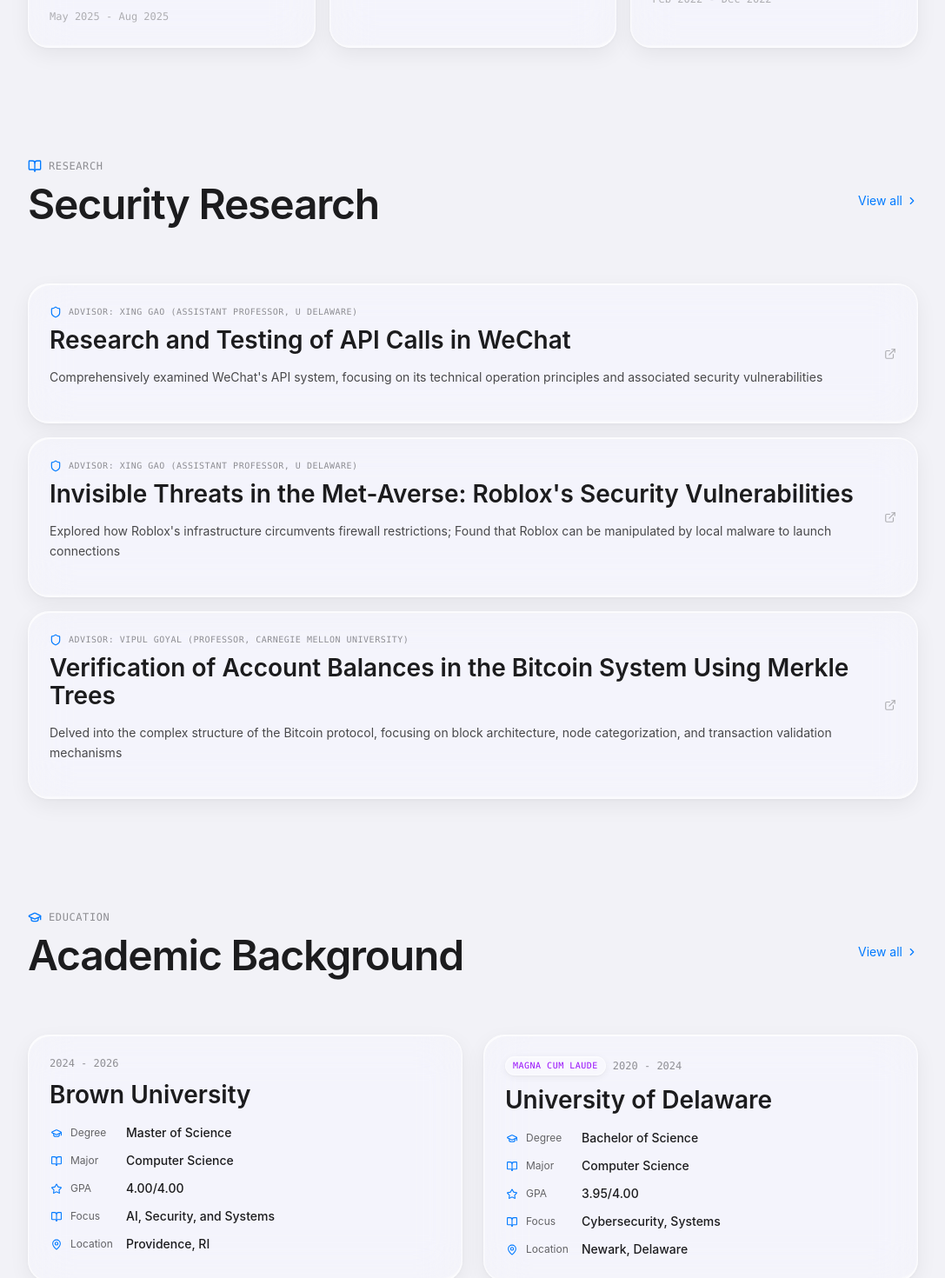
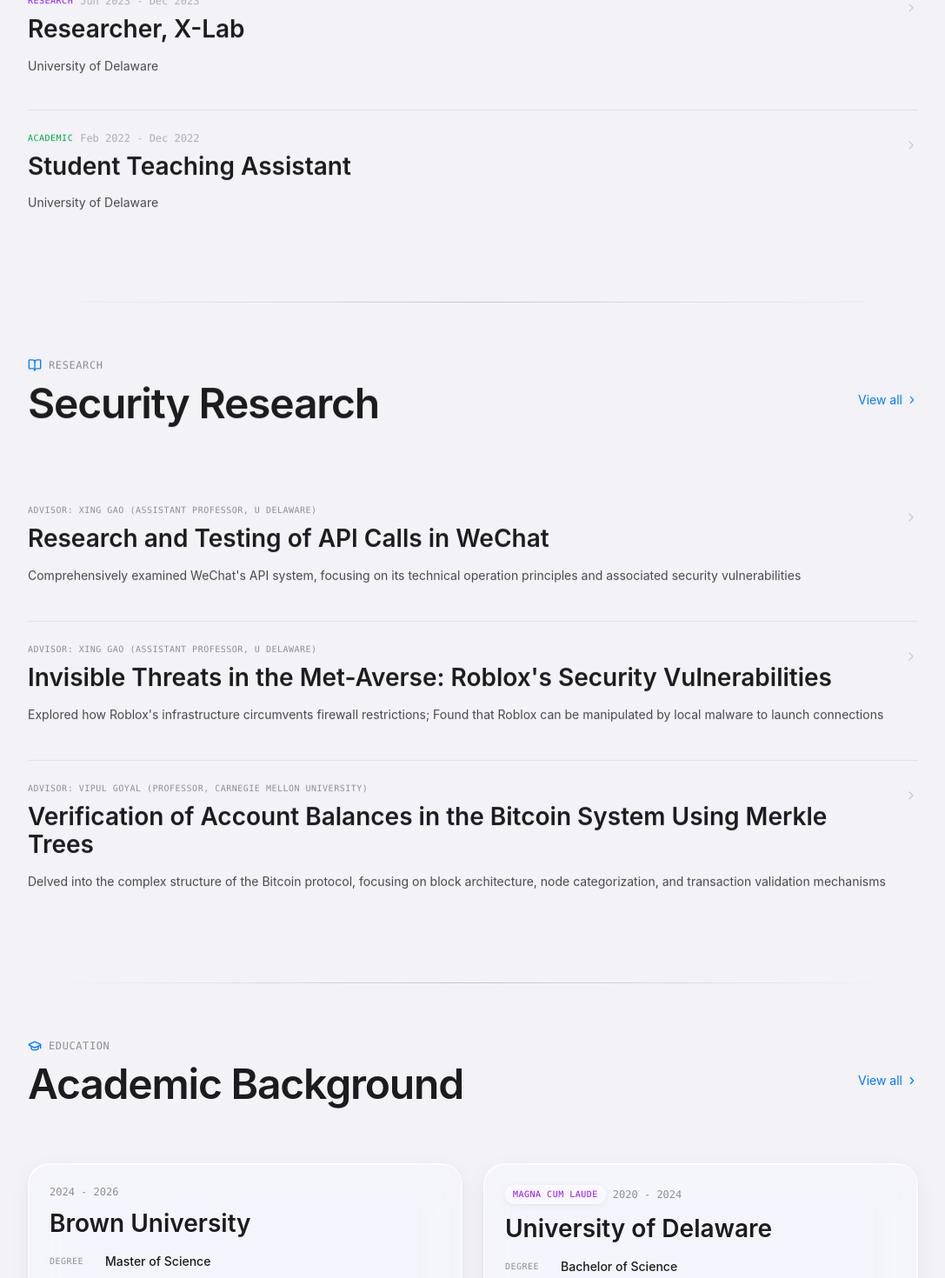
Before and after one commit to Jingqing-Liu/jingqing-liu.github.io, a Next.js app: page / in a window 1280 px wide. Shown: the part 1260-2730 px from the top of the page at 87% size, without its empty margins (96-1183 px from the left). Built offline with nearby package versions, Linux system fonts and the light colour scheme.

Commit message:
redesign home layout: editorial dividers for experience/research, keep cards for education, add gradient section separators

```diff
--- a/src/app/home/components/EducationSummary.tsx
+++ b/src/app/home/components/EducationSummary.tsx
@@ -2,7 +2,7 @@
 
 import React from 'react';
 import { motion } from 'framer-motion';
-import { GraduationCap, ChevronRight, BookOpen, MapPin, Star } from 'lucide-react';
+import { GraduationCap, ChevronRight } from 'lucide-react';
 import Link from 'next/link';
 import { educationData } from '../../../data';
 import { useLanguage, localize } from '../../../i18n/LanguageContext';
@@ -61,15 +61,14 @@
 
                 <div className="space-y-2">
                   {[
-                    ...(edu.degreeType ? [{ label: t('edu.label.degree'), value: localize(lang, edu.degreeType, edu.degreeType_zh), icon: GraduationCap }] : []),
-                    ...(edu.major ? [{ label: t('edu.label.major'), value: localize(lang, edu.major, edu.major_zh), icon: BookOpen }] : []),
-                    { label: t('edu.label.gpa'), value: edu.gpa || '', icon: Star },
-                    { label: t('edu.label.focus'), value: localize(lang, edu.focus, edu.focus_zh), icon: BookOpen },
-                    { label: t('edu.label.location'), value: location, icon: MapPin },
+                    ...(edu.degreeType ? [{ label: t('edu.label.degree'), value: localize(lang, edu.degreeType, edu.degreeType_zh) }] : []),
+                    ...(edu.major ? [{ label: t('edu.label.major'), value: localize(lang, edu.major, edu.major_zh) }] : []),
+                    { label: t('edu.label.gpa'), value: edu.gpa || '' },
+                    { label: t('edu.label.focus'), value: localize(lang, edu.focus, edu.focus_zh) },
+                    { label: t('edu.label.location'), value: location },
                   ].map((item) => (
                     <div key={item.label} className="flex items-center py-0.5">
-                      <item.icon size={13} className="text-[#007aff] flex-shrink-0 w-4" />
-                      <span className="text-xs text-[#636366] w-16 flex-shrink-0 ml-2">{item.label}</span>
+                      <span className="text-[10px] font-mono uppercase tracking-wider text-[#8e8e93] w-16 flex-shrink-0">{item.label}</span>
                       <span className="text-sm text-[#1c1c1e] font-medium">{item.value}</span>
                     </div>
                   ))}
--- a/src/app/page.tsx
+++ b/src/app/page.tsx
@@ -6,7 +6,7 @@
 import EducationSummary from './home/components/EducationSummary';
 import { researchProjects } from '../data/research';
 import { experienceData } from '../data/experience';
-import { Shield, ExternalLink, ChevronRight, Briefcase, BookOpen } from 'lucide-react';
+import { ChevronRight, Briefcase, BookOpen } from 'lucide-react';
 import Link from 'next/link';
 import { useLanguage, localize } from '../i18n/LanguageContext';
 
@@ -56,20 +56,19 @@
             </Link>
           </div>
 
-          <div className="grid grid-cols-1 md:grid-cols-3 gap-4">
+          <div className="divide-y divide-[#c6c6c8]/40">
             {topExperiences.map((exp, index) => (
               <motion.div
                 key={exp.id}
                 initial={{ opacity: 0, y: 20 }}
                 whileInView={{ opacity: 1, y: 0 }}
-                whileHover={{ y: -4, transition: { duration: 0.2 } }}
                 viewport={{ once: true }}
                 transition={{ duration: 0.6, delay: index * 0.1 }}
               >
-                <Link href={`/experience/${exp.id}`} className="no-underline">
-                  <div className="liquid-glass-card p-6 h-full group cursor-pointer">
-                    <div className="flex items-center gap-2 mb-4">
-                      <Briefcase size={16} className="text-[#007aff]" />
+                <Link href={`/experience/${exp.id}`} className="no-underline group block py-6">
+                  <div className="flex items-start justify-between gap-4">
+                    <div className="flex-1 min-w-0">
+                      <div className="flex items-center gap-2 mb-2">
                         <span className={`text-[10px] font-mono uppercase tracking-wider ${
                           exp.type === 'Research' ? 'text-purple-600' :
                           exp.type === 'Industry' ? 'text-[#007aff]' :
@@ -78,12 +77,14 @@
                         }`}>
                           {t(`exp.type.${exp.type}`)}
                         </span>
+                        <span className="text-xs text-[#aeaeb2] font-mono">{exp.period}</span>
                       </div>
-                    <h3 className="text-[#1c1c1e] font-semibold text-base mb-2 leading-snug group-hover:text-[#007aff] transition-colors">
+                      <h3 className="text-[#1c1c1e] font-semibold text-base mb-1 leading-snug group-hover:text-[#007aff] transition-colors">
                         {localize(lang, exp.title, exp.title_zh)}
                       </h3>
-                    <p className="text-sm text-[#8e8e93] mb-3">{localize(lang, exp.company, exp.company_zh)}</p>
-                    <span className="text-xs text-[#aeaeb2] font-mono">{exp.period}</span>
+                      <p className="text-sm text-[#8e8e93]">{localize(lang, exp.company, exp.company_zh)}</p>
+                    </div>
+                    <ChevronRight size={16} className="text-[#c7c7cc] group-hover:text-[#007aff] transition-colors flex-shrink-0 mt-2" />
                   </div>
                 </Link>
               </motion.div>
@@ -122,22 +123,19 @@
             </Link>
           </div>
 
-          <div className="space-y-4">
+          <div className="divide-y divide-[#c6c6c8]/40">
             {topResearch.map((project, index) => (
               <motion.div
                 key={project.id}
                 initial={{ opacity: 0, y: 20 }}
                 whileInView={{ opacity: 1, y: 0 }}
-                whileHover={{ y: -4, transition: { duration: 0.2 } }}
                 viewport={{ once: true }}
                 transition={{ duration: 0.6, delay: index * 0.1 }}
               >
-                <Link href={project.detailsLink} className="no-underline">
-                  <div className="liquid-glass-card p-6 group cursor-pointer">
-                    <div className="flex items-center justify-between gap-4">
+                <Link href={project.detailsLink} className="no-underline group block py-6">
+                  <div className="flex items-start justify-between gap-4">
                     <div className="flex-1 min-w-0">
                       <div className="flex items-center gap-2 mb-2">
-                          <Shield size={14} className="text-[#007aff]" />
                         <span className="text-[10px] font-mono uppercase tracking-wider text-[#8e8e93]">
                           {t('research.advisor')}: {localize(lang, project.advisor, project.advisor_zh)}
                         </span>
@@ -149,8 +147,7 @@
                         {lang === 'zh' && project.keyPoints_zh ? project.keyPoints_zh[0] : project.keyPoints[0]}
                       </p>
                     </div>
-                      <ExternalLink size={14} className="text-[#aeaeb2] group-hover:text-[#007aff] transition-colors flex-shrink-0" />
-                    </div>
+                    <ChevronRight size={16} className="text-[#c7c7cc] group-hover:text-[#007aff] transition-colors flex-shrink-0 mt-2" />
                   </div>
                 </Link>
               </motion.div>
@@ -184,8 +181,11 @@
       </div>
 
       <HeroSection />
+      <div className="max-w-5xl mx-auto px-6 md:px-8"><div className="h-px" style={{ background: 'linear-gradient(to right, transparent, #c6c6c8, transparent)' }} /></div>
       <AnimatedSection><ExperienceHighlights /></AnimatedSection>
+      <div className="max-w-5xl mx-auto px-6 md:px-8"><div className="h-px" style={{ background: 'linear-gradient(to right, transparent, #c6c6c8, transparent)' }} /></div>
       <AnimatedSection><ResearchHighlights /></AnimatedSection>
+      <div className="max-w-5xl mx-auto px-6 md:px-8"><div className="h-px" style={{ background: 'linear-gradient(to right, transparent, #c6c6c8, transparent)' }} /></div>
       <AnimatedSection><EducationSummary /></AnimatedSection>
     </div>
   );
```
Lines whose indentation alone changed are shown as unchanged.
